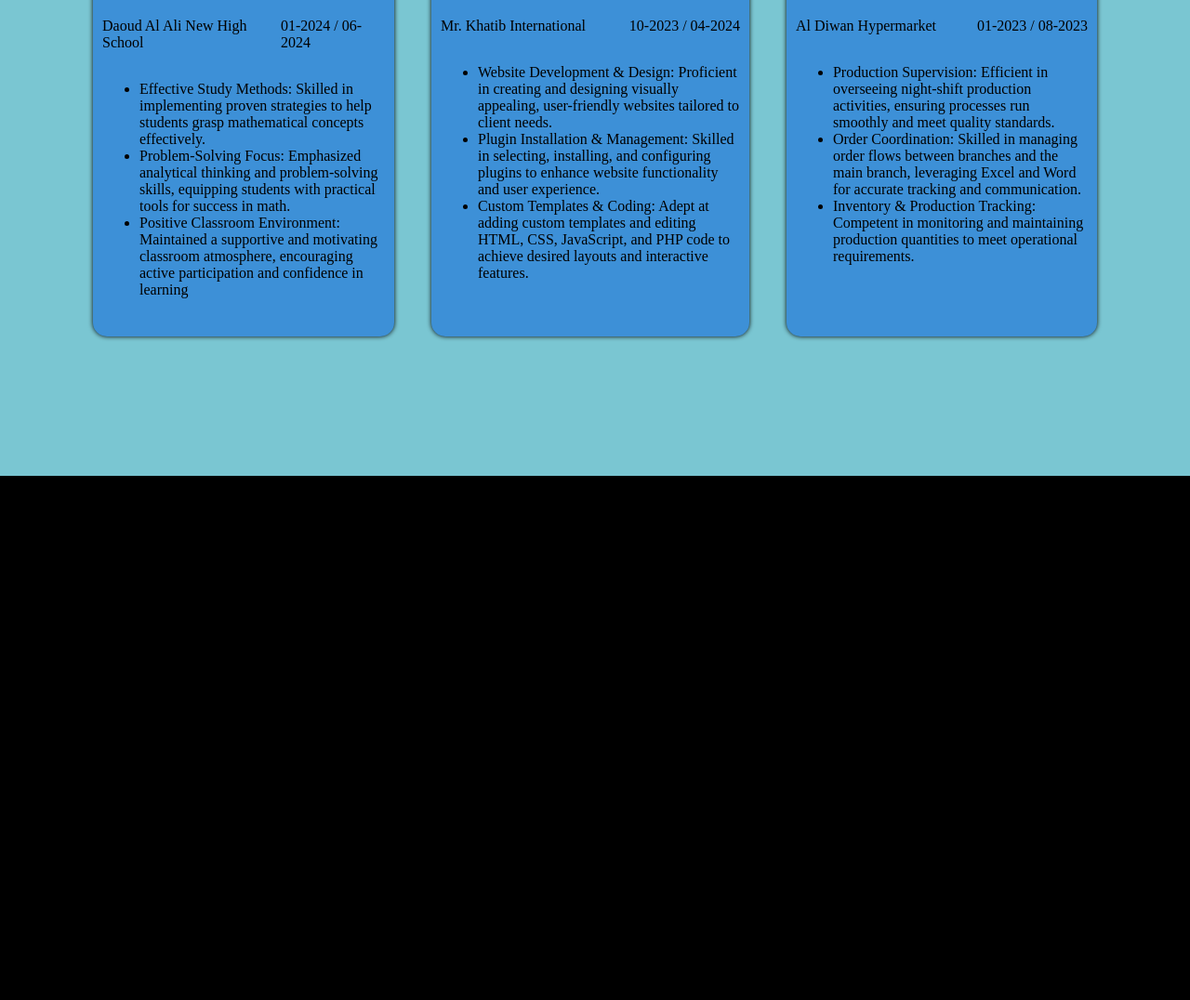
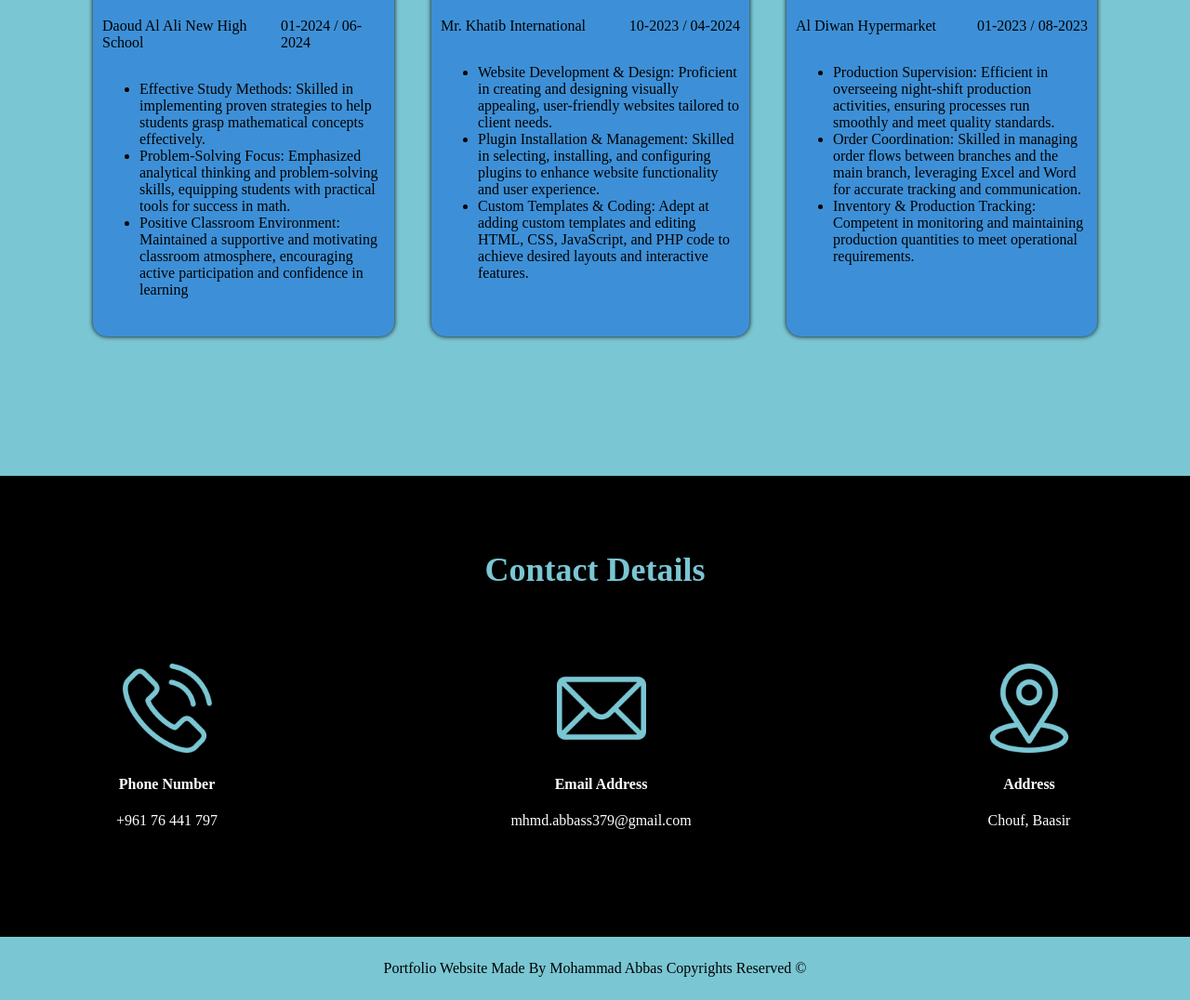
Before and after one commit to Mhmd-24/mohammad-abbas-cv, a plain HTML site: page index.html in a window 1280 px wide. Shown: the part 1535-2611 px from the top of the page at 93% size. Before the commit the page ends 2047 px from the top, so only its background shows below. Drawn offline with Linux system fonts and the light colour scheme.

Commit message:
Added Contact and Footer Sections

```diff
--- a/index.html
+++ b/index.html
@@ -33,7 +33,7 @@
                 themes, and customizing frontend and backend components using HTML, CSS, JavaScript, and PHP. Additionally, I bring a
                 solid foundation in teaching math and physics, as well as experience in supply chain operations, making me a
                 well-rounded candidate capable of adapting to dynamic environments and solving problems with efficiency and creativity.</p>
-                <button id="info-btn"><a href="">Contact Info</a></button>
+                <button id="info-btn"><a href="#contact-info">Contact Info</a></button>
             </div>
         </section>
 
@@ -106,6 +106,30 @@
             </section>
         </section>
 
+        <section id="contact-info">
+            <h2>Contact Details</h2>
+            <div id="info">
+                <div class="info-card">
+                    <img src="Images/Phone.png" alt="phone">
+                    <h4>Phone Number</h4>
+                    <p>+961 76 441 797</p>
+                </div>
+                <div class="info-card">
+                    <img src="Images/Mail.png" alt="mail">
+                    <h4>Email Address</h4>
+                    <p>mhmd.abbass379@gmail.com</p>
+                </div>
+                <div class="info-card">
+                    <img src="Images/Location.png" alt="address">
+                    <h4>Address</h4>
+                    <p>Chouf, Baasir</p>
+                </div>
+            </div>
+        </section>
     </main>
+
+    <footer>
+        Portfolio Website Made By Mohammad Abbas Copyrights Reserved &copy;
+    </footer>
 </body>
 </html>
--- a/style.css
+++ b/style.css
@@ -135,15 +135,16 @@
 }
 
 #info-btn{
-    background-color: #3A59D1;
+    background-color: #7ac6d3;
     padding: 20px;
     font-size: 18px;
-    border: 2px solid #3A59D1;
+    border: 2px solid #7ac6d3;
     border-radius: 15px;
 }
 
 #info-btn:hover{
     background-color: white;
+    transition-duration: 0.5s;
 }
 
 #info-btn a{
@@ -229,3 +230,32 @@
     flex-direction: row;
     justify-content: space-between;
 }
+
+#contact-info{
+    color: white;
+    text-align: center;
+    padding: 50px 25px;
+}
+
+#contact-info h2{
+    color: #7ac6d3;
+    font-size: 36px;
+}
+
+#contact-info img{
+    width: 96px;
+}
+
+#info{
+    display: flex;
+    flex-direction: row;
+    justify-content: space-between;
+    align-items: center;
+    padding: 50px 100px;
+}
+
+footer{
+    background-color: #7ac6d3;
+    padding: 25px;
+    text-align: center;
+}
```
Also changed, not shown: Images/Location.png (added), Images/Mail.png (added), Images/Phone.png (added).
